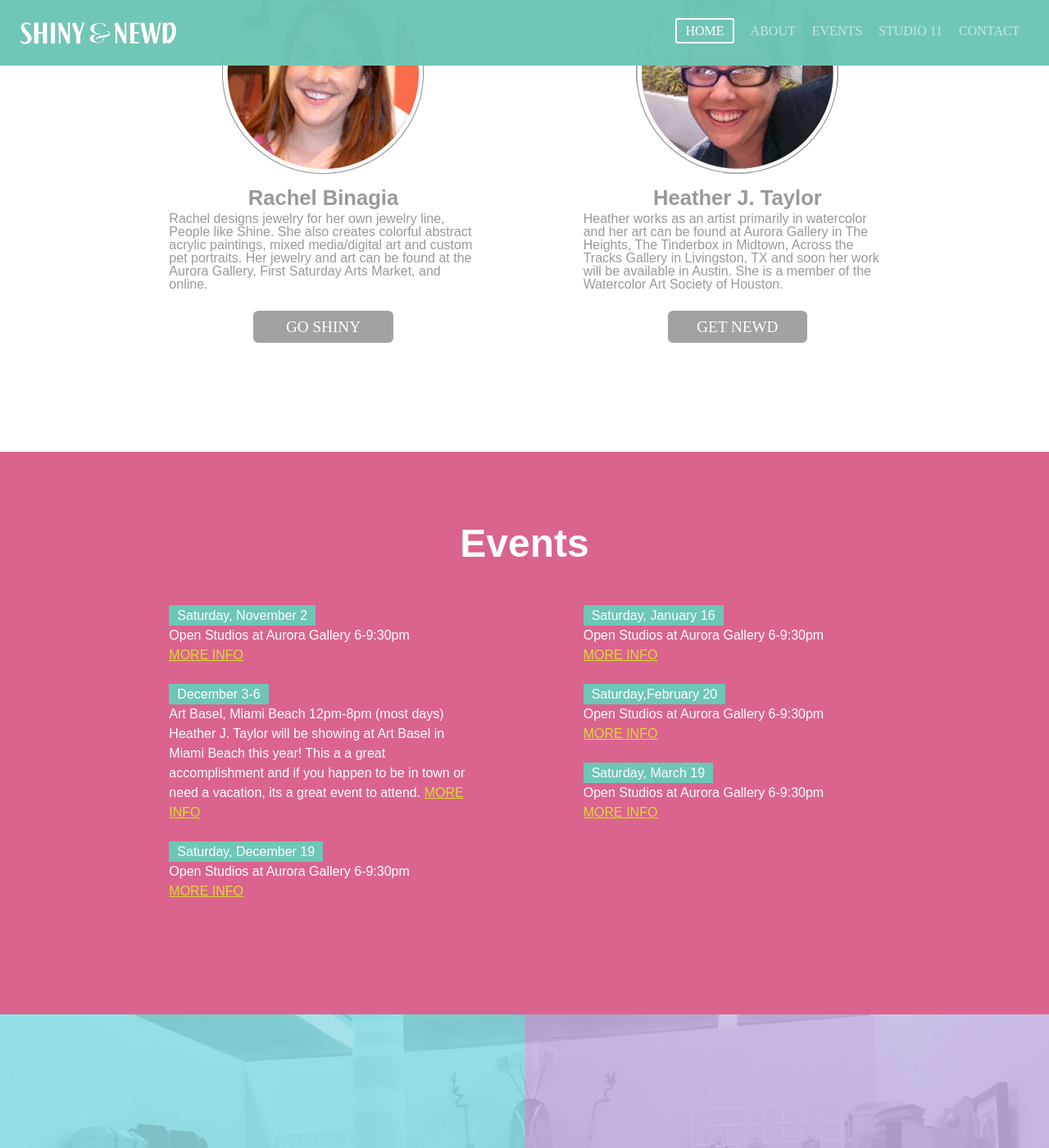
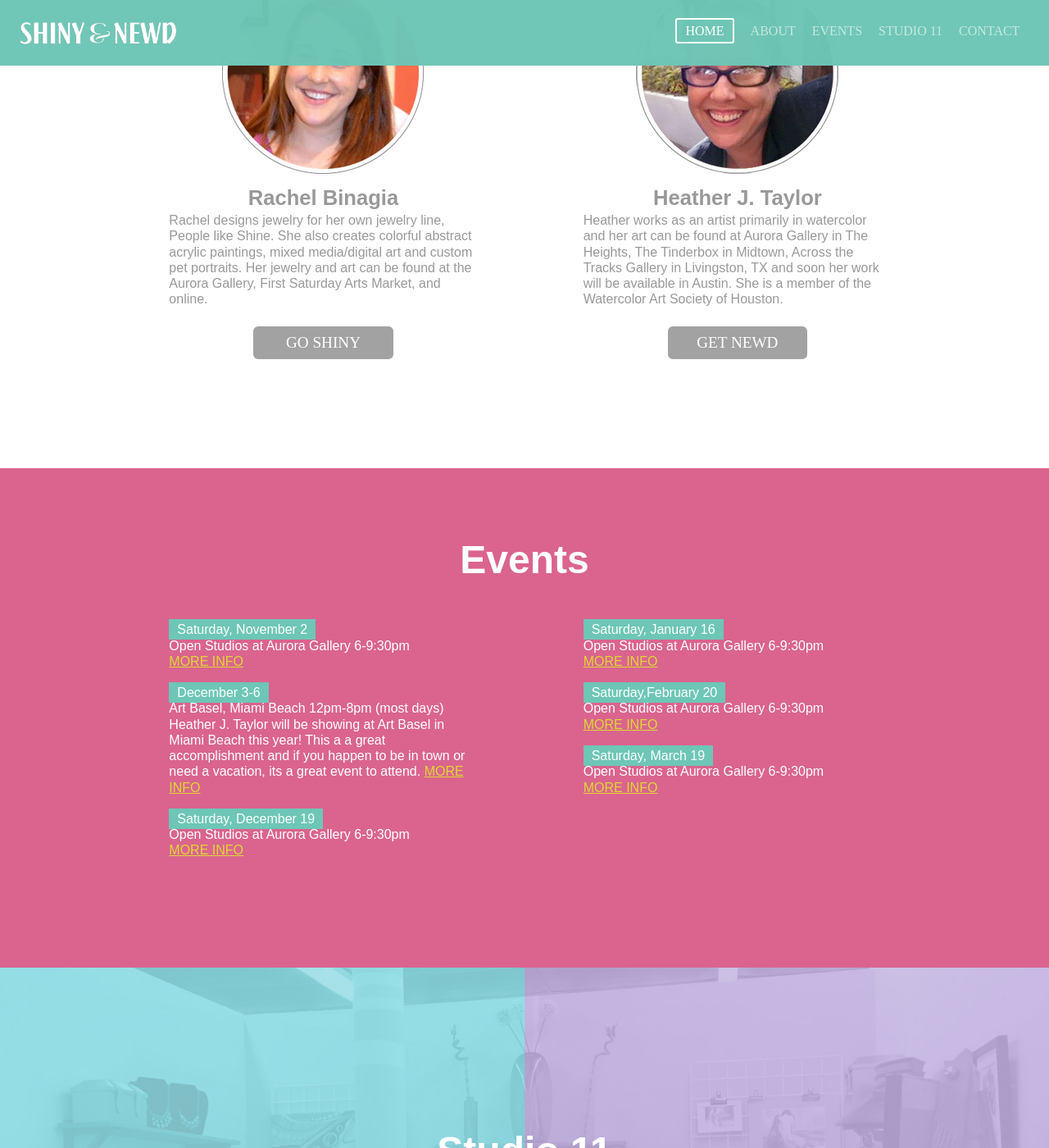
Before and after one commit to rachyrach/shinyandnewd, a Jekyll site: the page built from index.html, in a window 1280 px wide and 1400 px high, scrolled down 1344 px. Shown: the whole window at 82% size. Built offline with Jekyll 4.4.1, drawn with Linux system fonts in a browser that asks for light colours; Markdown is read by kramdown in place of the engine named in the settings.

Commit message:
update css
update css

```diff
--- a/css/main.css
+++ b/css/main.css
@@ -51,6 +51,7 @@ p {
    font-family: "museo-sans-rounded",sans-serif;
    font-weight: normal;
    font-size: 1em;
+    line-height: 1.2em;
    text-align: left;
    margin: 5px 0;
 	padding: 0;
```
